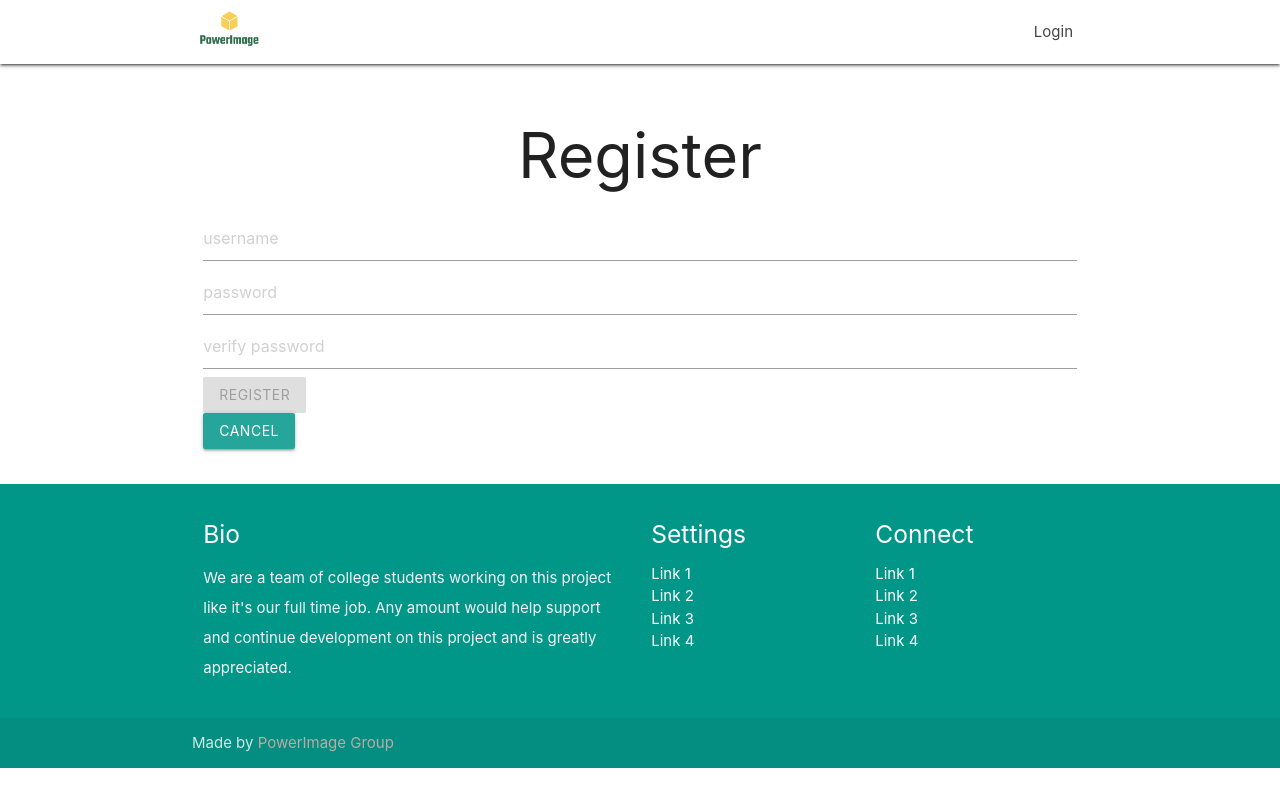
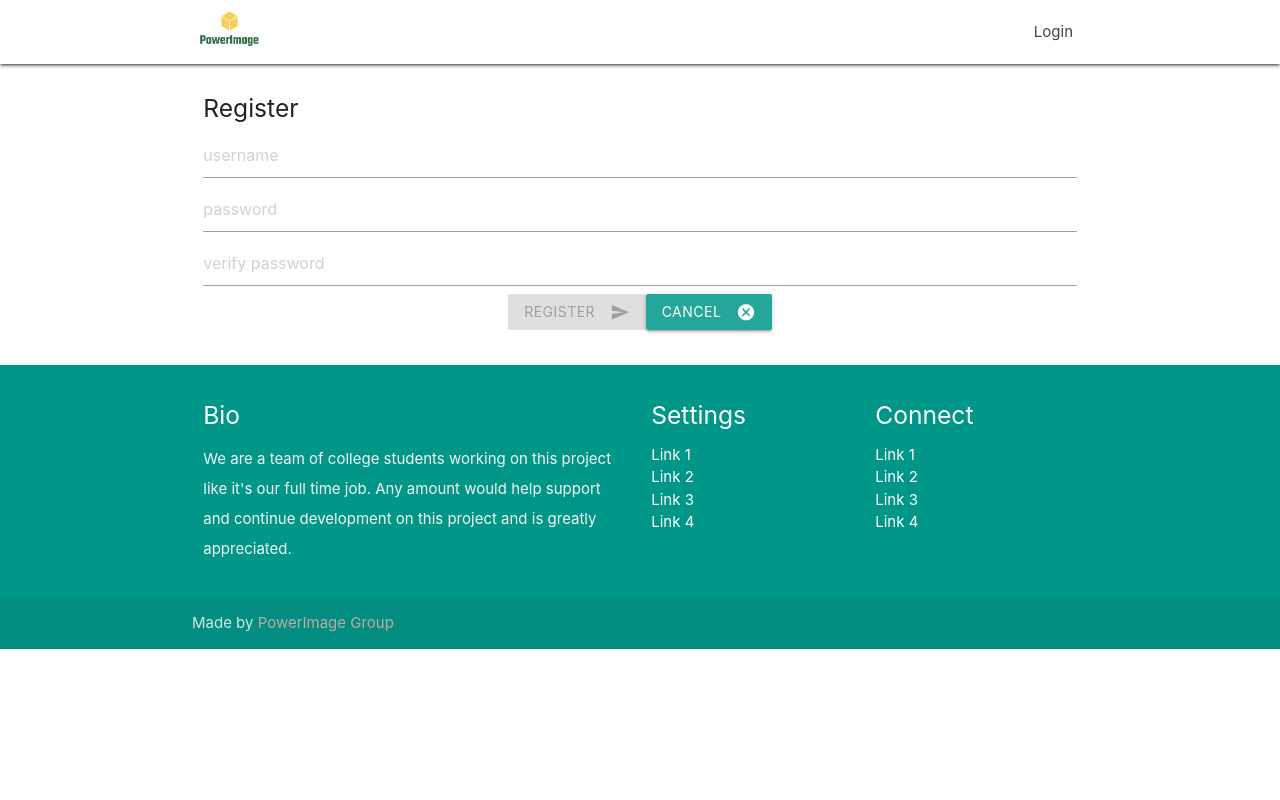
Before and after one commit to svsf91/Power-Image, an Angular app: page /register in a window 1280 px wide. Built offline with nearby package versions, Linux system fonts and the light colour scheme.

Commit message:
update
update

```diff
--- a/src/app/components/user/login/login.component.html
+++ b/src/app/components/user/login/login.component.html
@@ -29,14 +29,17 @@
                   *ngIf="pass.invalid && pass.touched">
       Please enter password!
     </span>
-            <button class="waves-effect waves-light btn"
+            <button type="submit"
+                    class="waves-effect waves-light btn"
                     [disabled]="f.invalid">Login
               <i class="material-icons right">send</i>
             </button>
-            <button href="/auth/facebook" class="waves-effect waves-light btn">Facebook
+            <button type="button"
+                    href="/auth/facebook" class="waves-effect waves-light btn">Facebook
               <i class="material-icons right">book</i>
             </button>
-            <button routerLink="/register"
+            <button type="button"
+                    routerLink="/register"
                     class="waves-effect waves-light btn">Register
               <i class="material-icons right">person_add</i>
             </button>
--- a/src/app/components/user/register/register.component.html
+++ b/src/app/components/user/register/register.component.html
@@ -7,7 +7,9 @@
           <div *ngIf="errorFlag" class="alert alert-danger">
             {{errorMsg}}
           </div>
-          <h1>Register</h1>
+          <div class="valign-wrapper">
+            <h5>Register</h5>
+          </div>
           <form (ngSubmit)="register()" #f="ngForm">
             <input placeholder="username"
                    name="username"
@@ -33,12 +35,14 @@
             <span class="help-block" *ngIf="veri.touched && veri.invalid">
             </span>
             <button type="submit"
-                    class="btn btn-primary btn-block"
-                    [disabled]="f.invalid">
-              Register
+                    class="waves-effect waves-light btn"
+                    [disabled]="f.invalid">Register
+              <i class="material-icons right">send</i>
             </button>
-            <button routerLink="/login" class="btn btn-danger btn-block">
-              Cancel
+            <button type="button"
+                    routerLink="/login"
+                    class="waves-effect waves-light btn">Cancel
+              <i class="material-icons right">cancel</i>
             </button>
           </form>
         </div>
--- a/src/app/services/user.service.client.ts
+++ b/src/app/services/user.service.client.ts
@@ -4,9 +4,7 @@ import {User} from '../models/user.client.model';
 
 // injecting service into module
 @Injectable()
-
 export class UserService {
-
   api = {
     'createUser': this.createUser,
     'findUserById': this.findUserById,
--- a/src/index.html
+++ b/src/index.html
@@ -7,7 +7,7 @@
 
   <meta name="viewport" content="width=device-width, initial-scale=1">
   <link rel="icon" type="image/x-icon" href="favicon.ico">
-  <!--  Scripts-->
+    <!--Scripts-->
   <script src="https://code.jquery.com/jquery-2.1.1.min.js"></script>
   <script src="assets/js/materialize.js"></script>
   <script src="assets/js/init.js"></script>
```
Also changed, not shown: package.json (+7 -5 lines), server.js (+13 -4 lines), 2 other files (tests, documents, lock files or other folders).
